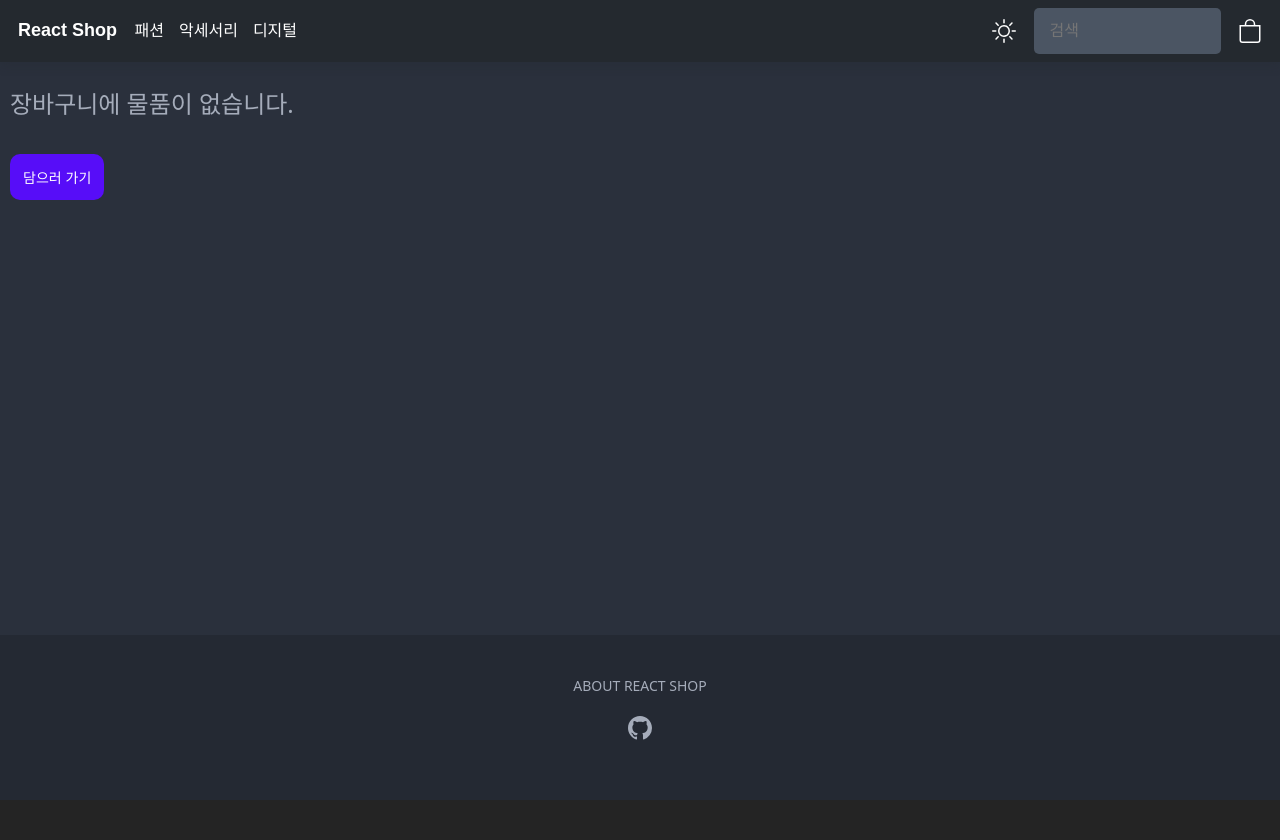
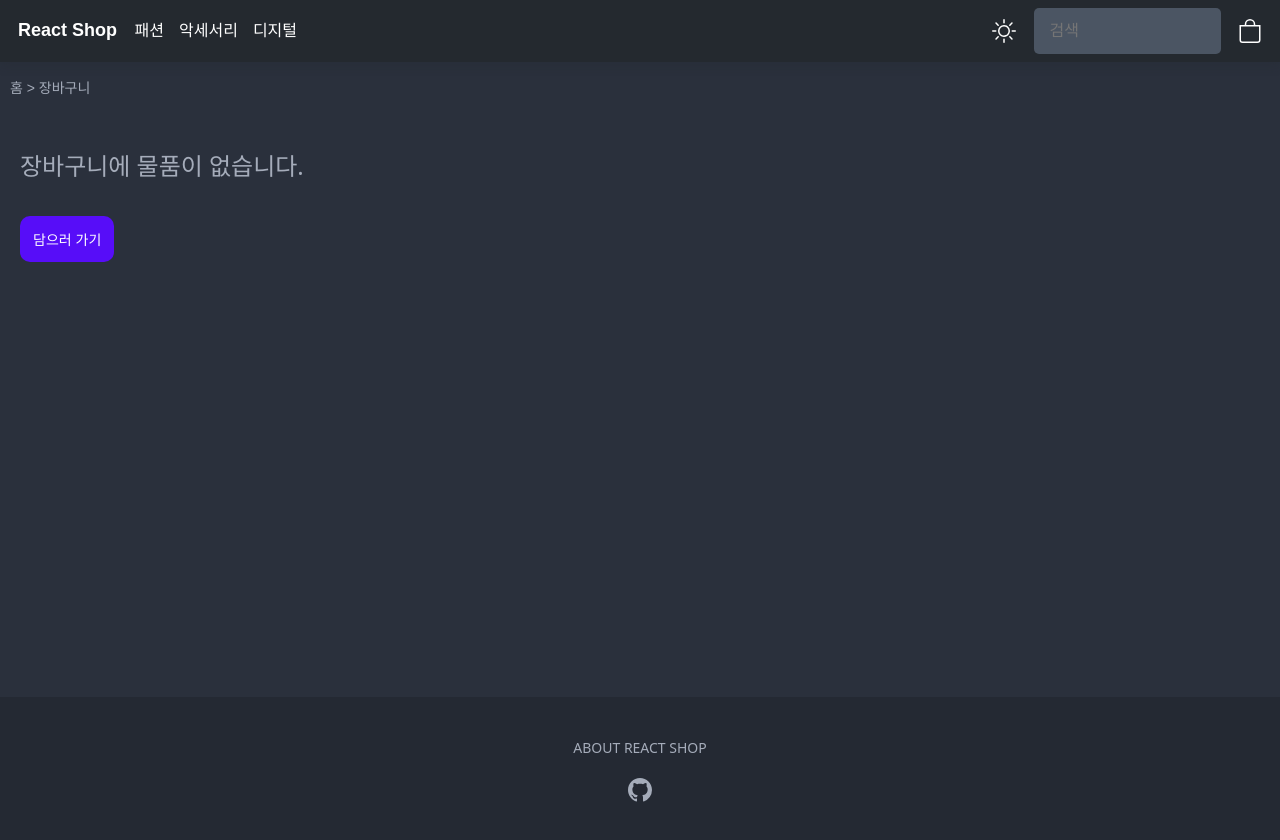
Before and after one commit to JHni2/react-shop, a React (Vite) app: page /cart in a window 1280 px wide. Shown: the top 840 px of the page. Before the commit the page ends 800 px from the top, so only its background shows below. Built offline with nearby package versions, Linux system fonts and the light colour scheme.

Commit message:
최적화

```diff
--- a/src/pages/CartPage.module.css
+++ b/src/pages/CartPage.module.css
@@ -3,7 +3,6 @@
   width: 100%;
   min-height: calc(100vh - 165px);
   margin-top: 62px;
-  margin: auto;
   padding: 1rem;
 }
 
@@ -17,7 +16,8 @@
   display: flex;
   flex-direction: column;
   text-align: start;
-  margin-top: 5rem;
+  padding: 1rem;
+  margin-top: 4rem;
 }
 
 .priceBox{
@@ -45,7 +45,7 @@
   margin: 1rem 0;
   width: 250px;
   height: 250px;
-  min-width: 210;
+  min-width: 210px;
   border-radius: 10px;
 }
 
@@ -78,7 +78,10 @@
     flex-direction: column;
   }
   .imgContainer{
-    width: 98%;
+    width: 100%;
   }
+  .cardBox{
+    padding: 3rem 0;
 
+  }
 }
--- a/src/pages/ProductDetailPage.module.css
+++ b/src/pages/ProductDetailPage.module.css
@@ -15,6 +15,7 @@
 
 .productContainer{
   display: flex;
+  padding: 1rem;
   margin-top: 4rem;
 }
 
@@ -63,10 +64,10 @@
 }
 
 @media screen and (max-width: 1024px){
-.productContainer{
-  flex-direction: column;
+  .productContainer{
+    flex-direction: column;
+  }
+  .productInfo{
+    padding: 3rem 0;
+  }
 }
-.imgContainer{
-  width: 96.5%;
-}
-}
```
